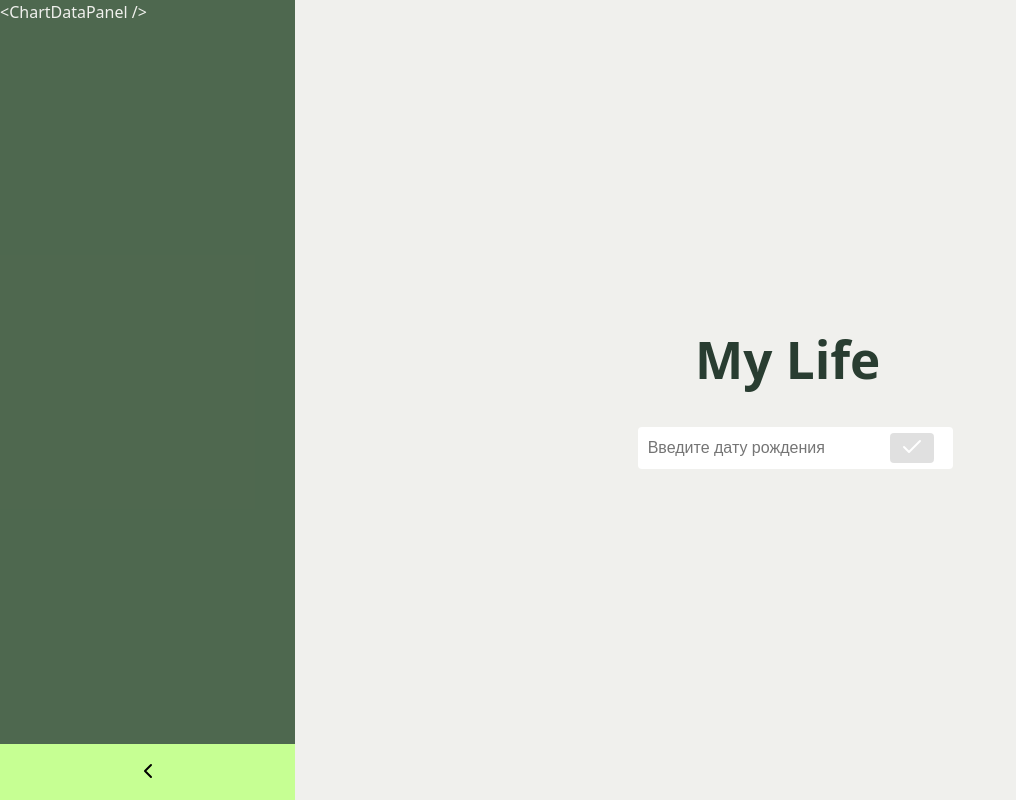
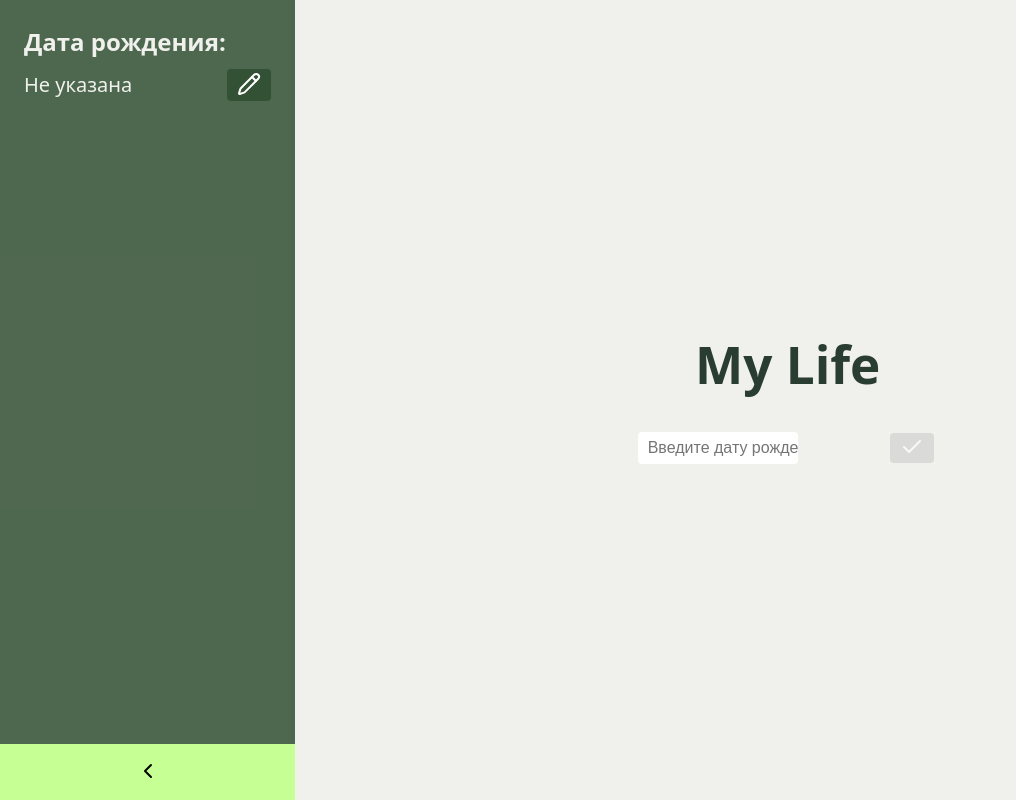
Before and after one commit to asimo-git/my-life, a React (Vite) app: page / in a window 1280 px wide. Both pictures are taken after a click on the button 47 px from the left and 772 px from the top of the page. Shown: the whole page, without its empty margins (0-1016 px from the left). Built offline with nearby package versions, Linux system fonts and the light colour scheme.

Commit message:
feat: implement ChartDataPanel component

```diff
--- a/src/App.tsx
+++ b/src/App.tsx
@@ -5,7 +5,7 @@ import WelcomeBlock from "./components/WelcomeBlock/WelcomeBlock";
 import { useSelector } from "react-redux";
 import type { RootState } from "./redux/store";
 // import MapField from "./components/MapField/MapField";
-// import ChartDataPanel from "./components/ChartDataPanel/ChartDataPanel";
+import ChartDataPanel from "./components/ChartDataPanel/ChartDataPanel";
 import Chevron from "./assets/icons/chevron.svg?react";
 
 function App() {
@@ -22,7 +22,7 @@ function App() {
     <>
       <div className="layout">
         <div className={`sidebar ${collapsed ? "closed" : ""}`}>
-          {!collapsed && "<ChartDataPanel />"}
+          {!collapsed && <ChartDataPanel />}
           <button
             className="collapse-button"
             onClick={() => {
--- /dev/null
+++ b/src/components/ChartDataPanel/ChartDataPanel.css
@@ -0,0 +1,34 @@
+.data-panel {
+  padding: 24px;
+}
+
+.data-panel .ant-typography {
+  color: aliceblue;
+}
+
+.date-container {
+  height: 50px;
+  display: flex;
+  align-items: center;
+  justify-content: space-between;
+  font-size: 20px;
+}
+
+.react-datepicker-wrapper {
+  flex-grow: 1;
+}
+
+.datepicker-input {
+  height: 30px;
+  width: 150px;
+  padding-right: 0;
+}
+
+.button-container {
+  display: flex;
+  gap: 5px;
+}
+
+.button-container button {
+  height: 32px;
+}
--- /dev/null
+++ b/src/components/ChartDataPanel/ChartDataPanel.tsx
@@ -0,0 +1,79 @@
+import { useState } from "react";
+import Pencil from "../../assets/icons/pencil.svg?react";
+import Check from "../../assets/icons/check.svg?react";
+import Cancel from "../../assets/icons/x.svg?react";
+import "./ChartDataPanel.css";
+import { useDispatch, useSelector } from "react-redux";
+import type { RootState } from "../../redux/store";
+import DatePicker from "react-datepicker";
+import { updateDateOfBirth } from "../../redux/datesSlice";
+
+export default function ChartDataPanel() {
+  const dateOfBirth = useSelector(
+    (state: RootState) => state.dates.dateOfBirth
+  );
+  const dispatch = useDispatch();
+  const [isEditing, setIsEditing] = useState(false);
+  const [editingDateOfBirth, setEditingDateOfBirth] = useState<Date | null>(
+    dateOfBirth ? new Date(dateOfBirth) : null
+  );
+
+  const handleSave = () => {
+    if (editingDateOfBirth && !isNaN(editingDateOfBirth.getTime())) {
+      dispatch(updateDateOfBirth(editingDateOfBirth));
+      setIsEditing(false);
+    }
+  };
+
+  return (
+    <div className="data-panel">
+      <h2>Дата рождения:</h2>
+      <div className="date-container">
+        {isEditing ? (
+          <DatePicker
+            className="datepicker-input"
+            selected={editingDateOfBirth}
+            onChange={(date) => setEditingDateOfBirth(date)}
+            showYearDropdown
+            scrollableYearDropdown
+            yearDropdownItemNumber={100}
+            placeholderText="Введите дату рождения"
+            dropdownMode="select"
+          />
+        ) : (
+          <div>
+            {dateOfBirth
+              ? new Date(dateOfBirth).toLocaleDateString()
+              : "Не указана"}
+          </div>
+        )}
+
+        <div className="button-container">
+          {isEditing ? (
+            <>
+              <button
+                className="icon-button"
+                disabled={
+                  !editingDateOfBirth || isNaN(editingDateOfBirth.getTime())
+                }
+                onClick={handleSave}
+              >
+                <Check />
+              </button>
+              <button
+                className="icon-button"
+                onClick={() => setIsEditing(false)}
+              >
+                <Cancel />
+              </button>
+            </>
+          ) : (
+            <button className="icon-button" onClick={() => setIsEditing(true)}>
+              <Pencil />
+            </button>
+          )}
+        </div>
+      </div>
+    </div>
+  );
+}
--- a/src/components/WelcomeBlock/WelcomeBlock.css
+++ b/src/components/WelcomeBlock/WelcomeBlock.css
@@ -31,26 +31,8 @@
   position: absolute;
   right: 4px;
   top: 50%;
+  height: 30px;
   transform: translateY(-50%);
-  height: 30px;
-  padding: 0 10px;
-  background-color: var(--accent-color);
-  color: white;
-  border: none;
-  border-radius: 4px;
-  font-size: 14px;
-  cursor: pointer;
-  transition: background 0.3s ease;
-}
-
-.datepicker-btn:hover {
-  background-color: var(--text-color);
-}
-
-.datepicker-btn:disabled {
-  background-color: #ccc;
-  cursor: not-allowed;
-  opacity: 0.6;
 }
 
 h2.react-datepicker__current-month {
--- a/src/components/WelcomeBlock/WelcomeBlock.tsx
+++ b/src/components/WelcomeBlock/WelcomeBlock.tsx
@@ -9,7 +9,6 @@ import Check from "../../assets/icons/check.svg?react";
 export default function WelcomeBlock() {
   const [dateOfBirth, setDateOfBirth] = useState<Date | null>(null);
   const dispatch = useDispatch();
-  console.log(dateOfBirth);
 
   return (
     <>
@@ -27,7 +26,7 @@ export default function WelcomeBlock() {
             dropdownMode="select"
           />
           <button
-            className="datepicker-btn"
+            className="icon-button datepicker-btn"
             disabled={!dateOfBirth}
             onClick={() => dispatch(updateDateOfBirth(dateOfBirth))}
           >
--- a/src/index.css
+++ b/src/index.css
@@ -30,3 +30,32 @@ h1 {
   font-size: 3.2em;
   line-height: 1.1;
 }
+
+h2 {
+  margin: 0;
+}
+
+button {
+  cursor: pointer;
+}
+
+.icon-button {
+  height: 30px;
+  padding: 0 10px;
+  background-color: var(--accent-color);
+  color: white;
+  border: none;
+  border-radius: 4px;
+  font-size: 14px;
+  transition: background 0.3s ease;
+}
+
+.icon-button:hover {
+  background-color: var(--text-color);
+}
+
+.icon-button:disabled {
+  background-color: #ccc;
+  cursor: not-allowed;
+  opacity: 0.6;
+}
```
Also changed, not shown: src/components/MapField/MapField.css (added, +13 -0 lines), src/components/MapField/MapField.tsx (added, +17 -0 lines), src/assets/icons/pencil.svg (added), src/assets/icons/x.svg (added).
